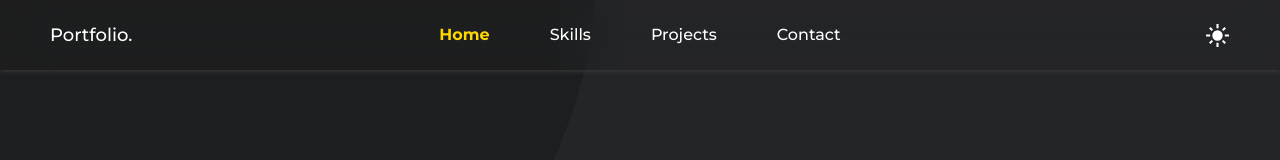
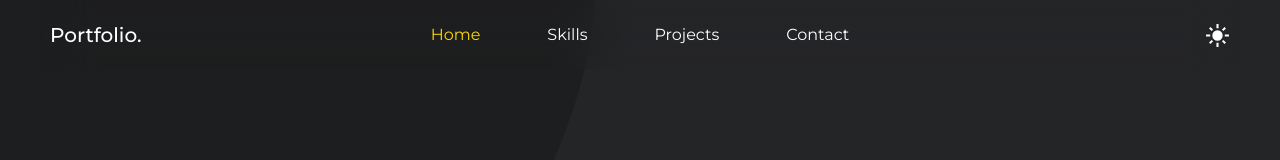
Before and after one commit to viethoang1520/portfolio, a React (Vite) app: page / in a window 1280 px wide. Shown: the top 160 px of the page. Built offline with nearby package versions, Linux system fonts and the light colour scheme; a web font is replaced by a local one.

Commit message:
fix: bugs

```diff
--- a/src/components/Header/Header.jsx
+++ b/src/components/Header/Header.jsx
@@ -15,6 +15,7 @@ function Header() {
 
   return (
     <header className="header">
+      <div className="container header-wrapper">
         <div className="logo-block">
           Portfolio.
         </div>
@@ -25,7 +26,7 @@ function Header() {
           <a href='#contact'><li className={`navbar-items ${navbarSelected === 'Contact' ? 'active' : ''}`} onClick={() => setNavbarSelected('Contact')}>Contact</li></a>
         </ul>
         <div onClick={handleToggle} className="right-block">
-        {theme === 'light-theme' ?(
+          {theme === 'light-theme' ? (
             <Icon className='toggle-icon' icon="material-symbols:light-mode" width="25" height="25" />
           ) : (
             <Icon className='toggle-icon' icon="material-symbols:dark-mode" width="25" height="25" />
@@ -35,6 +36,7 @@ function Header() {
         <div className='mobile-button'>
           <Icon icon="material-symbols:menu-rounded" width="32" height="32" />
         </div>
+      </div>
     </header>
 
   );
--- a/src/components/Header/Header.scss
+++ b/src/components/Header/Header.scss
@@ -1,6 +1,6 @@
-.header {
+.header-wrapper {
   display: flex;
-  padding: 0 50px;
+  // padding: 0 100px;
   justify-content: space-between;
   align-items: center;
   height: 70px;
@@ -8,7 +8,7 @@
   position: sticky;
   top: 0;
   z-index: 999;
-  box-shadow: 0 1px 5px rgb(61, 61, 61);
+  // box-shadow: 0 1px 5px rgb(61, 61, 61);
   backdrop-filter: blur(24px);
   -webkit-backdrop-filter: blur(24px);
 
@@ -21,26 +21,24 @@
   .logo-block {
     user-select: none;
     font-weight: 500;
-    font-size: 18px;
+    font-size: 20px;
     width: 10%;
   }
 
   .navbar-list {
     display: flex;
-    gap: 60px;
+    gap: 67px;
 
     a {
       text-decoration: none;
       color: #fff;
       font-size: 16px;
-      font-weight: 500;
     }
 
     .navbar-items {
       user-select: none;
       &.active {
         color: #ffd700;
-        font-weight: 700;
       }
 
       &:hover {
```
Lines whose indentation alone changed are shown as unchanged.
